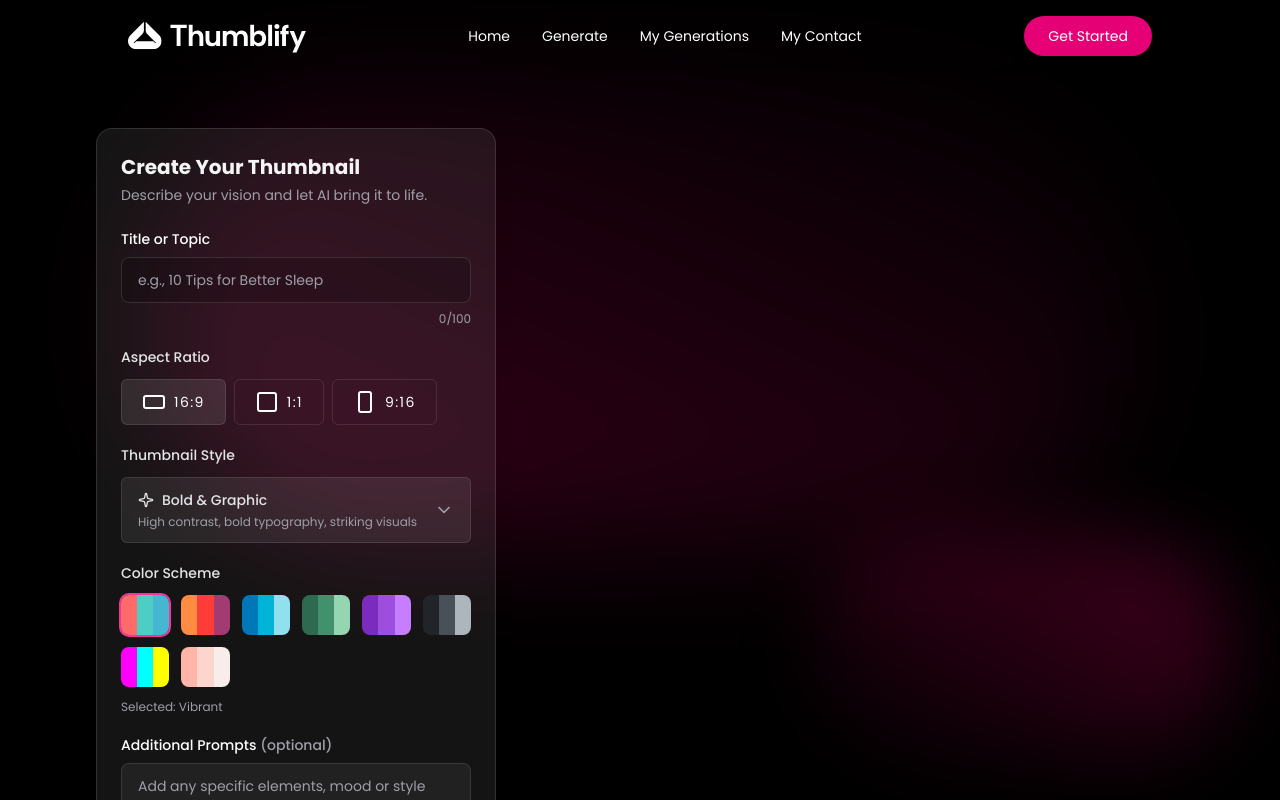
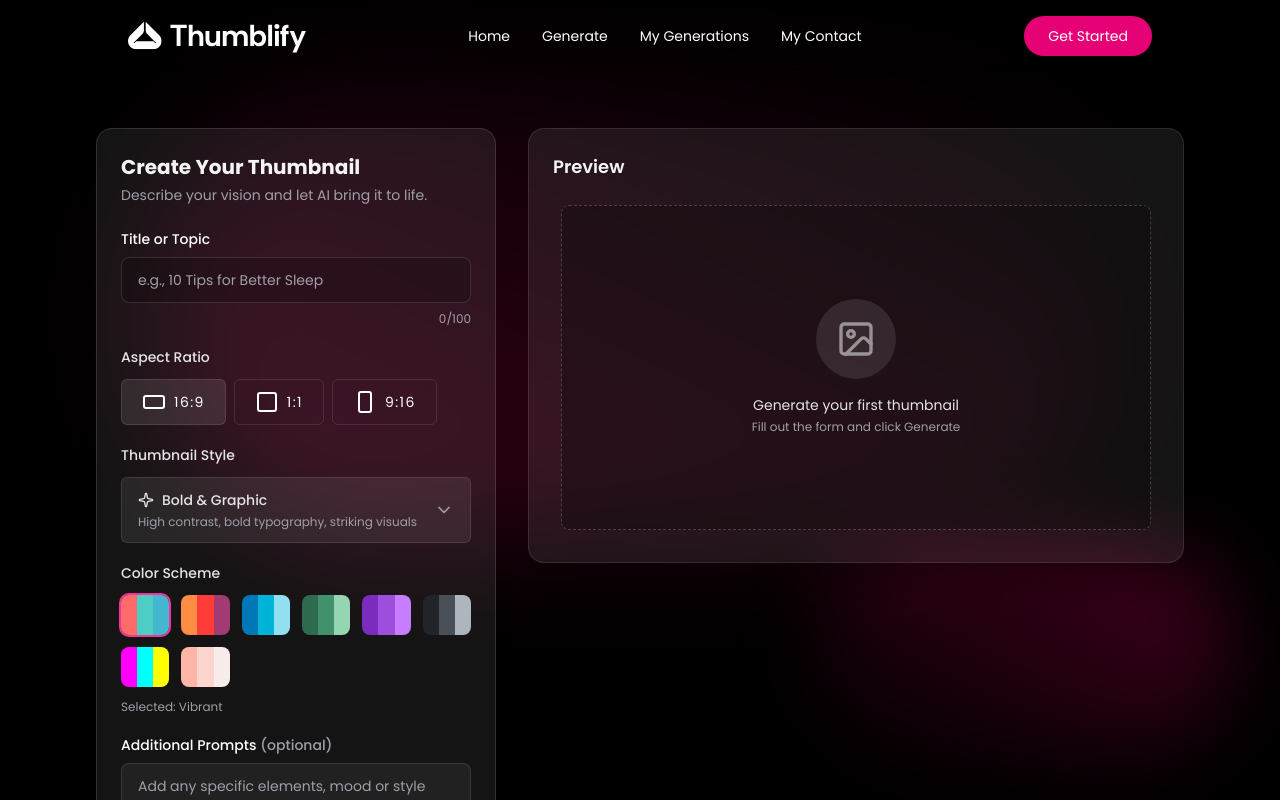
Before and after one commit to Moeen999/AiThumbnailBuilder, a React (Vite) app in the folder client/: page /generate in a window 1280 px wide. Shown: the top 800 px of the page. Built offline with nearby package versions, Linux system fonts and the light colour scheme.

Commit message:
Added the thumbnail preview section in the generate page along with its styling and generation pending logic.

```diff
--- /dev/null
+++ b/client/src/components/PreviewPanel.tsx
@@ -0,0 +1,83 @@
+import { DownloadIcon, ImageIcon, Loader2Icon } from "lucide-react";
+import type { AspectRatio, IThumbnail } from "../assets/assets";
+
+const PreviewPanel = ({
+  thumbnail,
+  isLoading,
+  aspectratio,
+}: {
+  thumbnail: IThumbnail | null;
+  isLoading: boolean;
+  aspectratio: AspectRatio;
+}) => {
+  const aspectClasses = {
+    "16:9": "aspect-video",
+    "1:1": "aspect-square",
+    "9:16": "aspect-[9/16]",
+  } as Record<AspectRatio, string>;
+
+  const handleDownload = () => {
+    if (!thumbnail?.image_url) return;
+      window.open(thumbnail?.image_url, "_blank");
+  };
+  return (
+    <div className="relative mx-auto w-full max-w-2xl">
+      <div className={`relative overflow-hidden ${aspectClasses[aspectratio]}`}>
+        {/* loading state */}
+        {isLoading && (
+          <div className="absolute inset-0 flex flex-col items-center justify-center gap-4 bg-black/25">
+            <Loader2Icon className="size-8 animate-spin text-zinc-400" />
+            <div className="text-center">
+              <p className="text-sm font-medium text-zinc-200">
+                AI is generating your thumbnail...
+              </p>
+              <p className="mt-1 text-xs text-zinc-400">
+                This may take 10-20 seconds
+              </p>
+            </div>
+          </div>
+        )}
+
+        {/* image preview for available thumbnail */}
+        {!isLoading && thumbnail?.image_url && (
+          <div className="group relative h-full w-full">
+            <img
+              src={thumbnail?.image_url}
+              alt={thumbnail?.title}
+              className="h-full w-full object-cover"
+            />
+            <div className="absolute inset-0 flex items-end justify-center bg-black/10 opacity-0 transition-opacity group-hover:opacity-100">
+              <button
+                onClick={handleDownload}
+                type="button"
+                className="mb-6 flex items-center gap-2 rounded-md px-5 py-2.5 text-xs font-medium transition bg-white/30 ring-2 ring-white/40 backdrop-blur hover:scale-105 active:scale-95"
+              >
+                <DownloadIcon className="size-4" />
+                Download Thumbnail
+              </button>
+            </div>
+          </div>
+        )}
+
+        {/* blank state */}
+        {!isLoading && !thumbnail?.image_url && (
+          <div className="absolute inset-0 m-2 flex flex-col items-center justify-center gap-4 rounded-lg border border-dashed border-white/20 bg-black/25">
+            <div className="max-sm:hidden flex size-20 items-center justify-center rounded-full bg-white/10">
+              <ImageIcon className="size-10 text-white opacity-50" />
+            </div>
+            <div className="px-4 text-center">
+              <p className="font text-zinc-200">
+                Generate your first thumbnail
+              </p>
+              <p className="mt-1 text-xs text-zinc-400">
+                Fill out the form and click Generate
+              </p>
+            </div>
+          </div>
+        )}
+      </div>
+    </div>
+  );
+};
+
+export default PreviewPanel;
--- a/client/src/pages/Generate.tsx
+++ b/client/src/pages/Generate.tsx
@@ -1,22 +1,53 @@
-import { useState } from "react";
+import { useEffect, useState } from "react";
 import { useParams } from "react-router-dom";
-import { colorSchemes, type AspectRatio, type IThumbnail, type ThumbnailStyle } from "../assets/assets";
+import {
+  colorSchemes,
+  dummyThumbnails,
+  type AspectRatio,
+  type IThumbnail,
+  type ThumbnailStyle,
+} from "../assets/assets";
 import SoftBackground from "../components/SoftBackground";
 import AspectRatioSelector from "../components/AspectRatioSelector";
 import StyleSelector from "../components/StyleSelector";
 import ColorSchemeSelector from "../components/ColorSchemeSelector";
+import PreviewPanel from "../components/PreviewPanel";
 
 const Generate = () => {
   const { id } = useParams();
   const [title, setTitle] = useState("");
   const [additionalDetails, setAdditionalDetails] = useState("");
   const [thumbnail, setThumbnail] = useState<IThumbnail | null>(null);
-  const [loading, setLoading] = useState(false);
+  const [isLoading, setIsLoading] = useState(false);
   const [aspectRatio, setAspectRatio] = useState<AspectRatio>("16:9");
-  const [colorSchemeId, setColorSchemeId] = useState<string>(colorSchemes[0].id);
-  const [style, setStyle] = useState<ThumbnailStyle>('Bold & Graphic');
-  const [styleDropdownOpen,setStyleDropdownOpen] = useState(false);
+  const [colorSchemeId, setColorSchemeId] = useState<string>(
+    colorSchemes[0].id
+  );
+  const [style, setStyle] = useState<ThumbnailStyle>("Bold & Graphic");
+  const [styleDropdownOpen, setStyleDropdownOpen] = useState(false);
 
+  const handleGenerate = async () => {
+
+  };
+
+  const fetchThumbnail = async () => {
+    if(id){
+      const thumbnail : any = dummyThumbnails.find((thumbnail)=>thumbnail._id === id);
+      setThumbnail(thumbnail);
+      setAdditionalDetails(thumbnail.user_prompt);
+      setTitle(thumbnail.title);
+      setColorSchemeId(thumbnail.color_scheme);
+      setAspectRatio(thumbnail.aspect_ratio);
+      setStyle(thumbnail.style);
+      setIsLoading(false)
+    }
+
+  };
+  useEffect(() => {
+    if (id) {
+      fetchThumbnail();
+    }
+  }, [id]);
 
   return (
     <>
@@ -57,11 +88,22 @@ const Generate = () => {
                     </div>
                   </div>
                   {/* AspectRatioSelector */}
-                  <AspectRatioSelector value={aspectRatio} onChange={setAspectRatio}/>
+                  <AspectRatioSelector
+                    value={aspectRatio}
+                    onChange={setAspectRatio}
+                  />
                   {/* Style Selector */}
-                  <StyleSelector value={style} onChange={setStyle} isOpen={styleDropdownOpen} setIsOpen={setStyleDropdownOpen}/>
+                  <StyleSelector
+                    value={style}
+                    onChange={setStyle}
+                    isOpen={styleDropdownOpen}
+                    setIsOpen={setStyleDropdownOpen}
+                  />
                   {/* ColorSchemeSelector */}
-                  <ColorSchemeSelector value={colorSchemeId} onChange={setColorSchemeId}/>
+                  <ColorSchemeSelector
+                    value={colorSchemeId}
+                    onChange={setColorSchemeId}
+                  />
                   {/* Details */}
                   <div className="space-y-2">
                     <label className="block text-sm font-medium">
@@ -78,14 +120,28 @@ const Generate = () => {
                   </div>
                 </div>
                 {!id && (
-                  <button className="text-[15px] w-full py-3.5 rounded-xl font-medium bg-linear-to-b from-pink-500 to-pink-600 hover:from-pink-700 disabled:cursor-not-allowed transition-colors">
-                    {loading ? "Generating..." : "Generate Thumbnail"}
+                  <button
+                    onClick={handleGenerate}
+                    className="text-[15px] w-full py-3.5 rounded-xl font-medium bg-linear-to-b from-pink-500 to-pink-600 hover:from-pink-700 disabled:cursor-not-allowed transition-colors"
+                  >
+                    {isLoading ? "Generating..." : "Generate Thumbnail"}
                   </button>
                 )}
               </div>
             </div>
             {/* right side */}
-            <div></div>
+            <div>
+              <div className="p-6 rounded-2xl bg-white/8 border border-white/10 shadow-xl">
+                <h2 className="text-lg font-semibold text-zinc-100 mb-4">
+                  Preview
+                </h2>
+                <PreviewPanel
+                  thumbnail={thumbnail}
+                  isLoading={isLoading}
+                  aspectratio={aspectRatio}
+                />
+              </div>
+            </div>
           </div>
         </main>
       </div>
```
